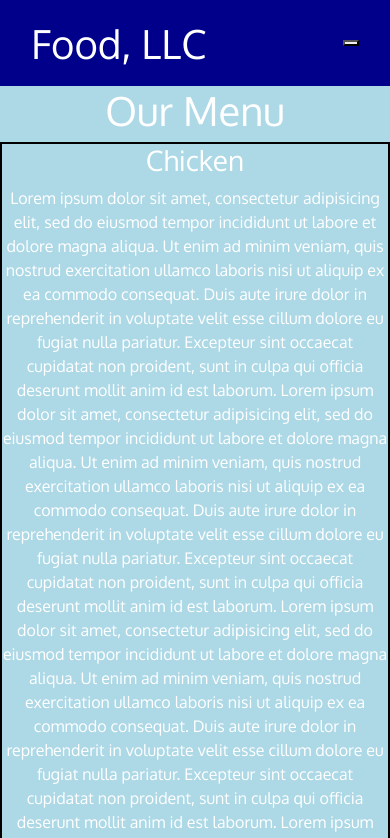
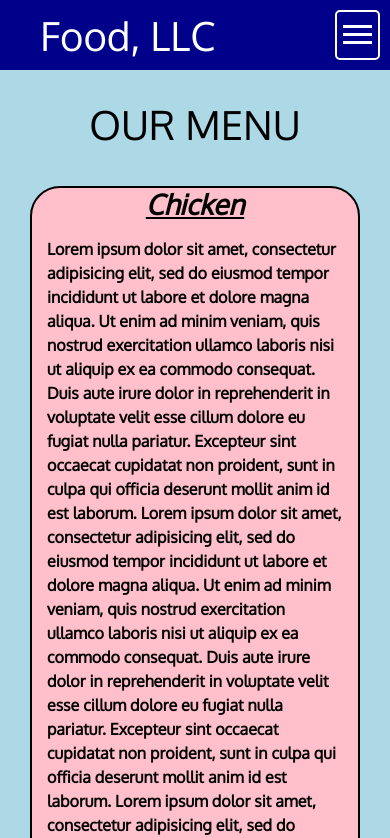
Before and after one commit to macro-cloud/Coursera_Solutionmodule3, a plain HTML site: page solution_module3/index.html in a window 390 px wide. Shown: the top 838 px of the page. Drawn offline with nearby package versions, Linux system fonts and the light colour scheme; a script that the page names is missing.

Commit message:
CSS Code Assingment Module 3

```diff
--- a/solution_module3/CSS/style.css
+++ b/solution_module3/CSS/style.css
@@ -9,32 +9,101 @@ body {
 
 .navbar-default {
 	background-color: darkblue;
+  padding: 0;
 
+}
+
+.container-fluid{
+  padding: 0;
 }
 
 .navbar-brand {
   font-size: 40px;
   color: white;
+  margin-left: 40px;
+}
+
+.navbar-toggle{
+
+  border: 2px solid white;
+  border-radius: 5px;
+  margin:10px;
+  height: 50px;
+  width: 45px;
+  background-color: transparent;
+}
+
+.navbar-toggle .icon-bar{
+  display: block;
+  height: 3px;
+  width: auto;
+  background-color: white;
+  margin-bottom: 5px;
+  margin-top: 4px;
+}
+
+.navbar-toggle:hover{
+  transition: 0.3s;
+  background-color: darkorange;
+  opacity: 1;
+}
+
+.btn-primary{
+  width: 100%;
+  background-color: white;
+  color: black;
+  font-weight: bold;
+  border: 2px solid black;
+}
+
+.btn-primary:hover{
+  background-color: darkorange;
+  transition: 0.3s;
+}
+
+h1{
+  color: black;
+  margin-top: 30px;
+  text-transform: uppercase;
 }
 
 .container1, .container2,.container3 {
 	border: 2px solid black;
-	text-align: center;
+  border-radius: 30px;
+  font-weight: bold;
+  float: left;
+  margin: 30px;
+  width: auto;
 }
 
 .container1{
+  background-color: pink;
+  color: black;
 
 
 }
 
 .container2{
+  background-color: rgb(179,0,0);
 
 }
 
 .container3{
+  background-color: #CC0;
+  color: black;
 
 }
 
 #Chicken,#Beef,#Sushi{
 	text-align: center;
 }
+
+h3{
+  font-weight: bold;
+  font-style: italic;
+  text-decoration: underline;
+}
+
+p{
+  margin: 15px;
+}
```
